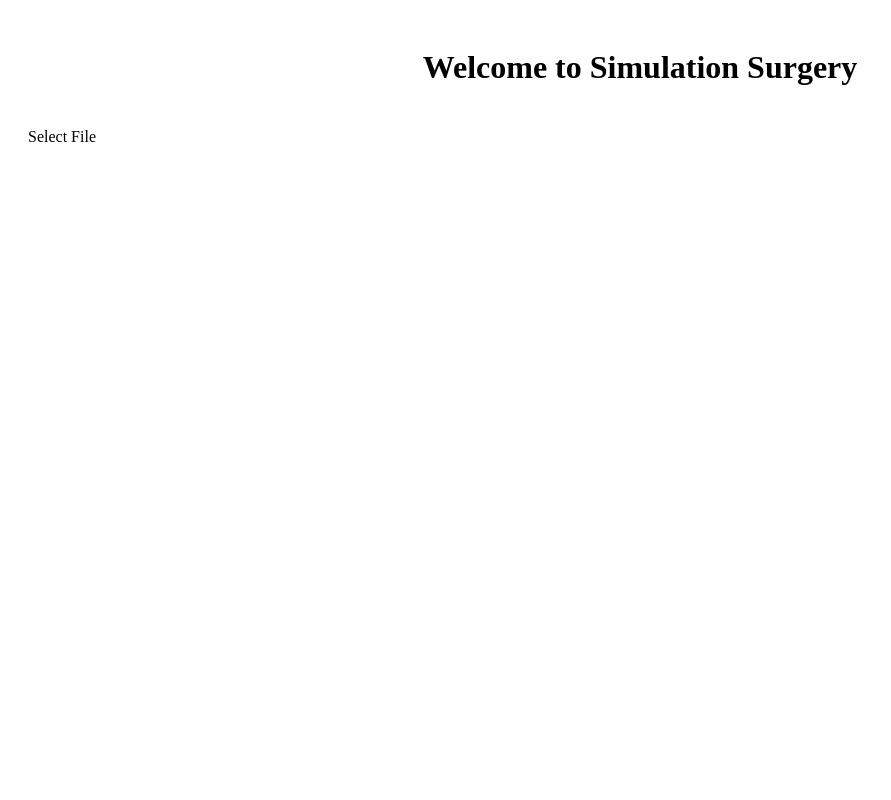
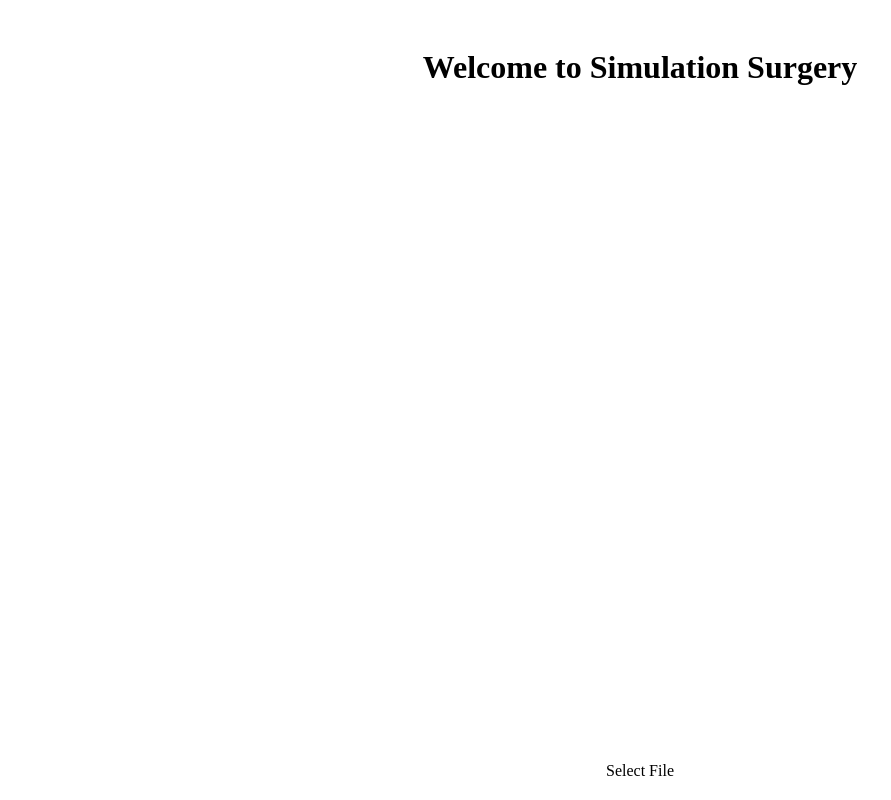
Before and after one commit to oss-slu/pao_surgery_simulator, a React (Create React App) app in the folder frontend/: page / in a window 1280 px wide. Shown: the whole page, without its empty margins (0-891 px from the left). Built offline with nearby package versions, Linux system fonts and the light colour scheme.

Commit message:
Preview with limited pictures and changing the button position

```diff
--- a/frontend/src/App.js
+++ b/frontend/src/App.js
@@ -2,10 +2,12 @@ import React, { useState } from "react";
 
 function App() {
   const [file, setFile] = useState(null);
+  const [preview, setPreview] = useState(null);
   const fileSelect = (e) => {
     const selectedFile = e.target.files && e.target.files[0];
     if (selectedFile) {
       setFile(selectedFile);
+      setPreview(URL.createObjectURL(selectedFile));
     }
   };
 
@@ -15,13 +17,20 @@ function App() {
       <h1>Welcome to Simulation Surgery</h1>
       </div>
       {file && (
-        <div>
+        <div style={{ textAlign: "center" }}>
           <p style={{ padding: "20px" }}>Selected file: {file.name}
           </p>
         </div>
       )}
-      <div style={{ position: "fixed", bottom: 20, display: "flex", alignItems: "center" }}>
+      {preview && (
+        <div style={{ textAlign: "center", marginTop: "10px" }}>
+          <img
+            src={preview}
+            style={{ maxWidth: "800px" }}
+          />
         </div>
+      )}
+      <div style={{ position: "fixed", bottom: 20, left: "50%", transform: "translateX(-50%)"}}>
         <input id="fileInput"
           type="file"
           accept="image/*"
@@ -33,6 +42,7 @@ function App() {
         Select File
         </label>
       </div>
+    </div>
   );
 }
 
```
Lines whose indentation alone changed are shown as unchanged.
